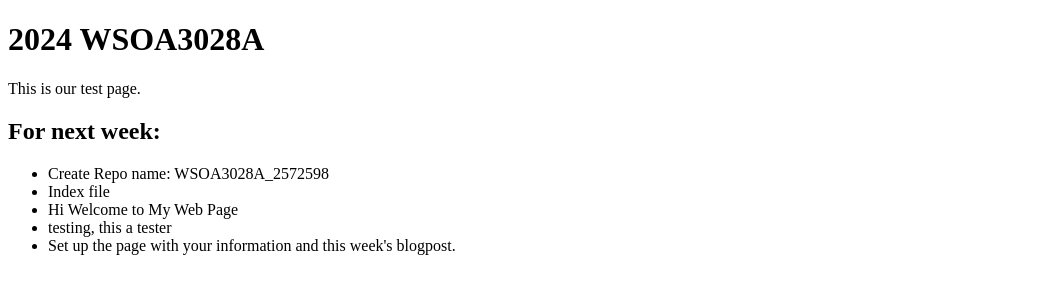
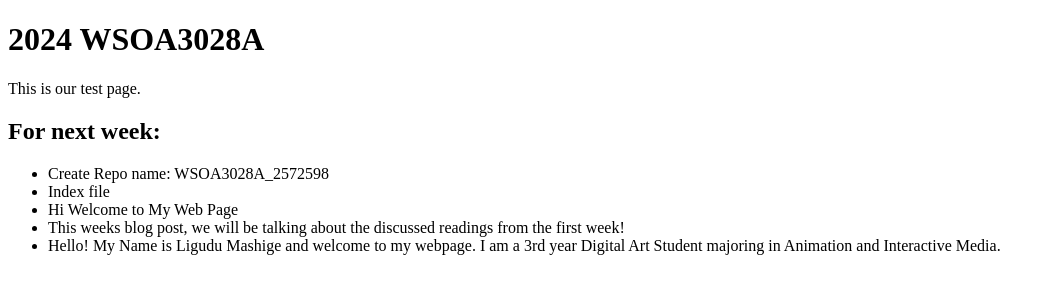
Before and after one commit to Wits-Digital-Arts-Interactive-Media/WSOA3028A_2572598, a plain HTML site: page index.html in a window 1280 px wide. Shown: the whole page, without its empty margins (0-1055 px from the left). Drawn offline with Linux system fonts and the light colour scheme.

Commit message:
Update index.html
New Testing Changes

```diff
--- a/index.html
+++ b/index.html
@@ -18,8 +18,8 @@
         <li>Create Repo name: WSOA3028A_2572598</li>
         <li>Index file</li>
         <li>Hi Welcome to My Web Page</li>
-        <li>testing, this a tester</li>
-        <li>Set up the page with your information and this week's blogpost.</li>
+        <li>This weeks blog post, we will be talking about the discussed readings from the first week!</li>
+        <li>Hello! My Name is Ligudu Mashige and welcome to my webpage. I am a 3rd year Digital Art Student majoring in Animation and Interactive Media.</li>
     </ul>
     </p>
 
```
